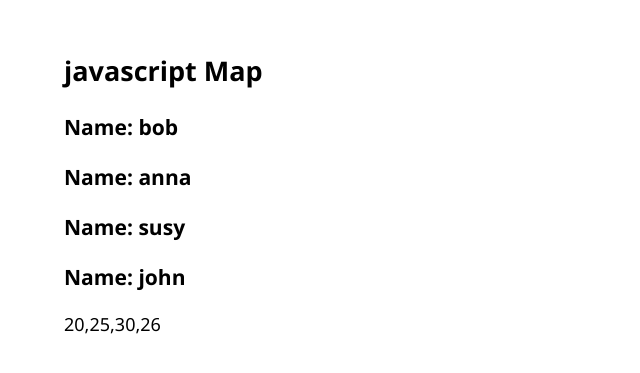
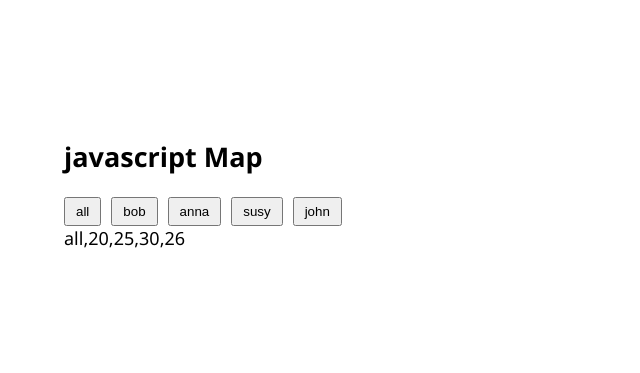
Before and after one commit to Robeeen/Js-map-examples, a plain HTML site: page index.html in a window 1280 px wide. Shown: the part 213-586 px from the top of the page, without its empty margins (0-640 px from the left). Drawn offline with Linux system fonts and the light colour scheme.

Commit message:
Implement Unique Values

```diff
--- a/app.js
+++ b/app.js
@@ -20,15 +20,21 @@ const people = [
       age: 26,
       position: 'intern',
     },
+    {
+      name: 'susy',
+      age: 30,
+      position: 'messenger'
+    }
   ];
 
 //a good example of .map()
 // returns a new array
 // does not change the size of original array (unlike filter)
 // uses values from original array when making new one
+// will integrate the Unique Values.
 
-//grab all the ages from array:
-const ages = people.map((person) => person.age);
+//grab all the ages from array: & Unique values
+const ages = ['all', ...new Set(people.map((person) => person.age))];
 console.log(ages);
 
 const getDiv = document.querySelector('#ages');
@@ -46,10 +52,12 @@ const newAge = people.map((person) => {
 console.log(newAge);
 
 //grab the name to show in Div on index.html (innerHTML)
-const names = people.map((item) => `<h3>Name: ${item.name}</h3>`);
+const names = ['all', ...new Set(people.map((item) => `${item.name}`))];
 
 //get the id of the div.
 const result =  document.querySelector('#result');
 
-//Assign the data into Div ID
-result.innerHTML = names.join('');
+//Assign the data into Div ID & get the unique values only.
+result.innerHTML = names.map((names) => {
+    return `<button> ${names} </button>`
+}).join(''); // join to remove the (,)
--- a/style.css
+++ b/style.css
@@ -25,3 +25,8 @@ main {
     padding: 1.5rem 2rem;
     box-shadow: var(--dark-shadow);
   }
+button{
+  padding: 5px 10px;
+  margin-right: 10px;
+  cursor: pointer;
+}
```
